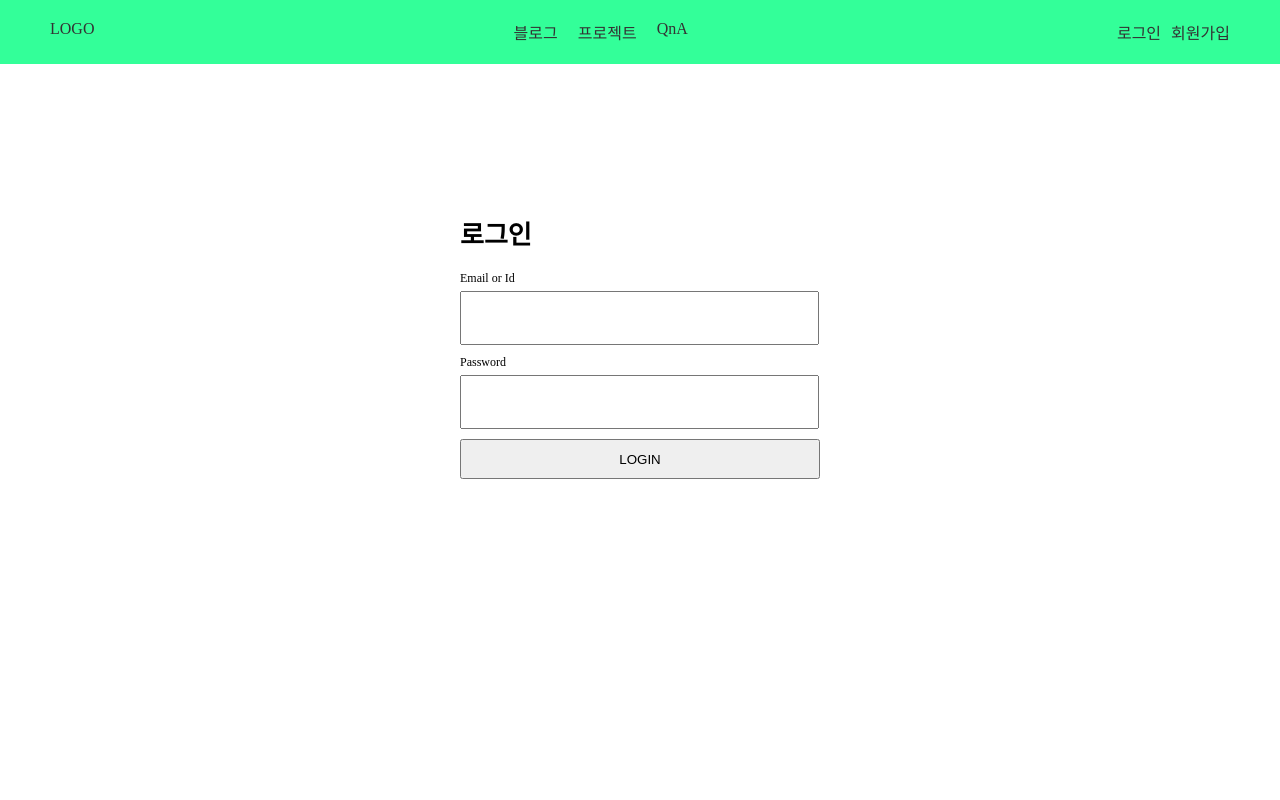
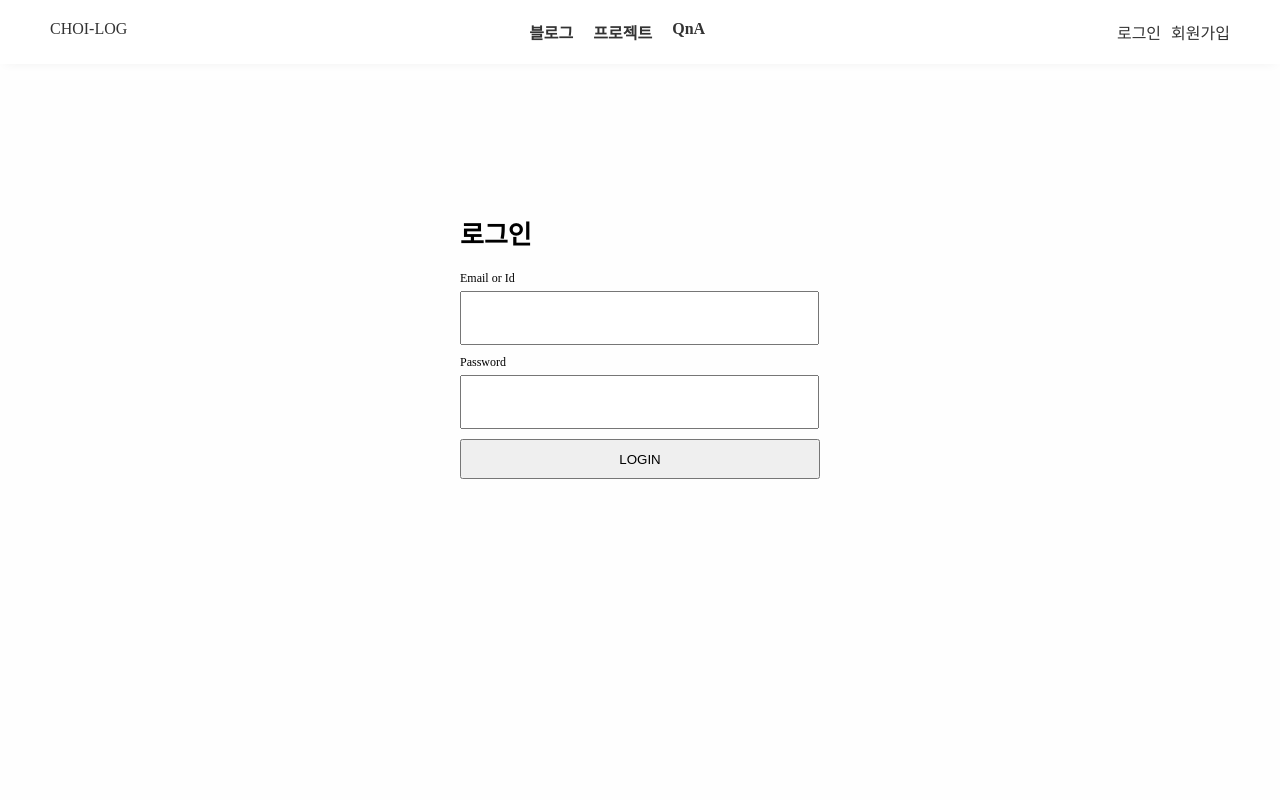
Before and after one commit to iiinhochoiii/blog-next, a Next.js app: page /login in a window 1280 px wide. Shown: the top 800 px of the page. Built offline with nearby package versions, Linux system fonts and the light colour scheme.

Commit message:
header change

```diff
--- a/components/layout/header/headers.tsx
+++ b/components/layout/header/headers.tsx
@@ -8,7 +8,7 @@ const Headers:React.FC = () =>{
                 <HeaderContent>
                     <div className="logo">
                         <Link href="/">
-                            <a>LOGO</a>
+                            <a>CHOI-LOG</a>
                         </Link>
                     </div>
                     <div className="menu">
@@ -37,7 +37,8 @@ const Headers:React.FC = () =>{
 }
 
 const HeaderWrap = styled.div`
-    background-color:#33FF99;
+    background-color: white;
+    box-shadow: rgba(0, 0, 0, 0.05) 0px 5px 10px -5px;
     padding:20px 0px;
 `;
 
@@ -67,6 +68,7 @@ const HeaderContent = styled.div`
         display:flex;
         &>a{
             margin:0px 10px;
+            font-weight:bold;
         }
     }
     &>.auth{
--- a/pages/_app.tsx
+++ b/pages/_app.tsx
@@ -10,6 +10,7 @@ const GlobalStyle = createGlobalStyle`
 	margin:0;
 	padding:0;
 	width:100%;
+    background-color: rgb(254, 254, 254);
   }
 `;
 
```
